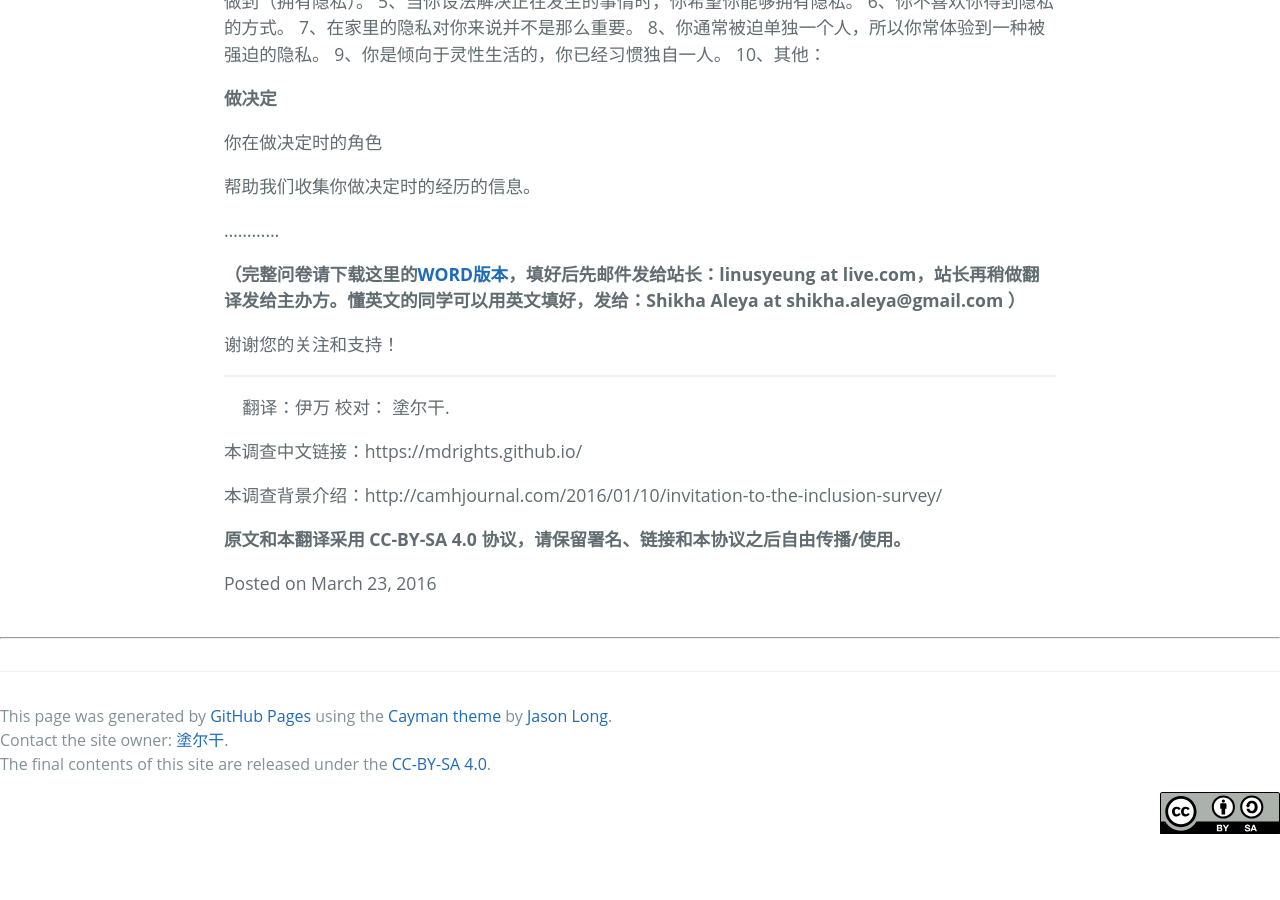
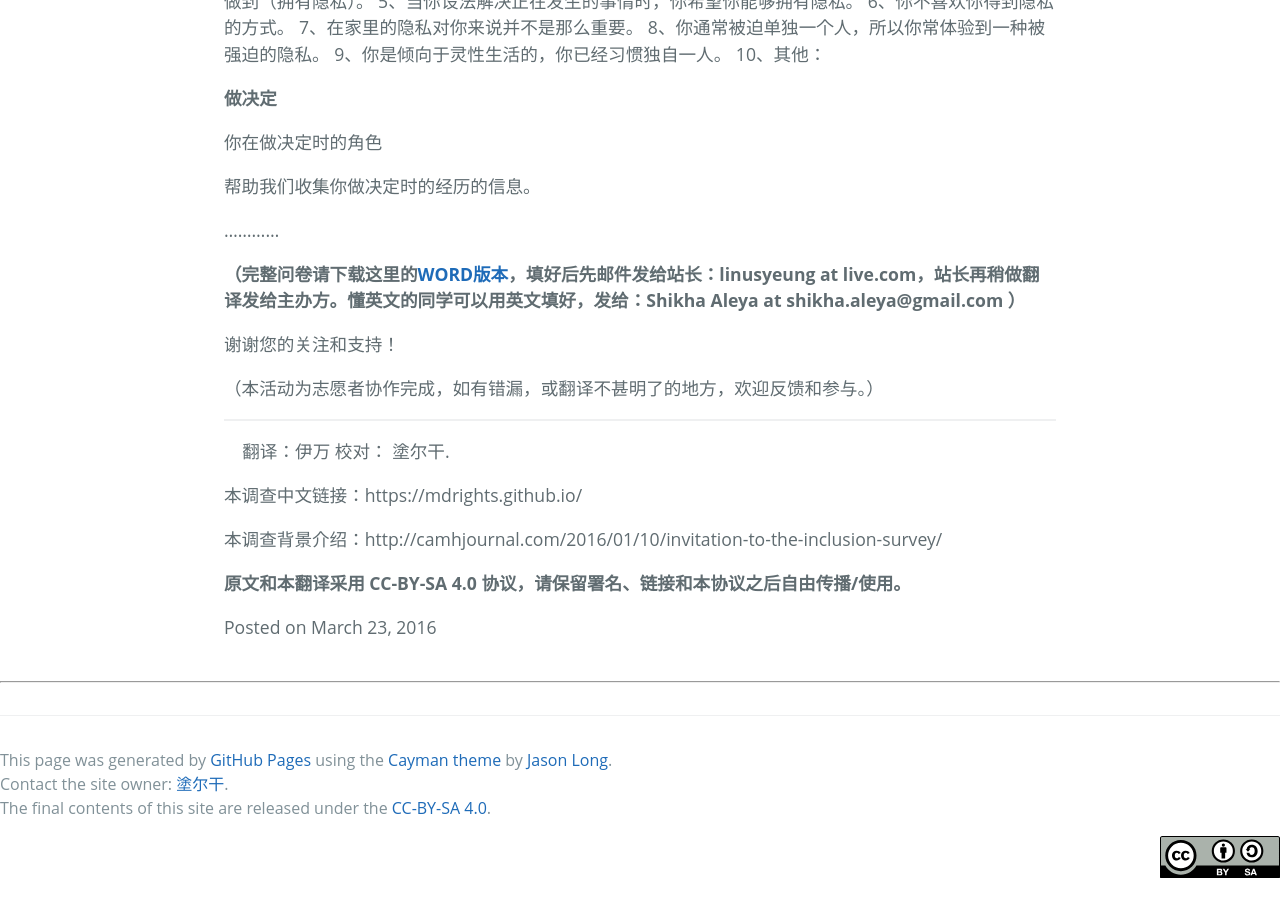
Before and after one commit to mdrights/mdrights.github.io, a Jekyll site: the page built from _posts/2016-03-23-问卷调查-社会心理残障者融合-好的做法.md, in a window 1280 px wide and 900 px high, scrolled down 2792 px. Built offline with Jekyll 4.4.1, drawn with Linux system fonts in a browser that asks for light colours; before the commit the page ends 3648 px from its top, so only the background shows below that.

Commit message:
fix3 the survey in Chinese

```diff
--- a/_posts/2016-03-23-问卷调查-社会心理残障者融合-好的做法.md
+++ b/_posts/2016-03-23-问卷调查-社会心理残障者融合-好的做法.md
@@ -144,6 +144,8 @@ January 2016 Inclusion of persons with psycho-social disabilities - Goo
 
 谢谢您的关注和支持！
 
+（本活动为志愿者协作完成，如有错漏，或翻译不甚明了的地方，欢迎反馈和参与。）
+
 <hr>
 
 翻译：伊万
```
Also changed, not shown: 1 other file.
